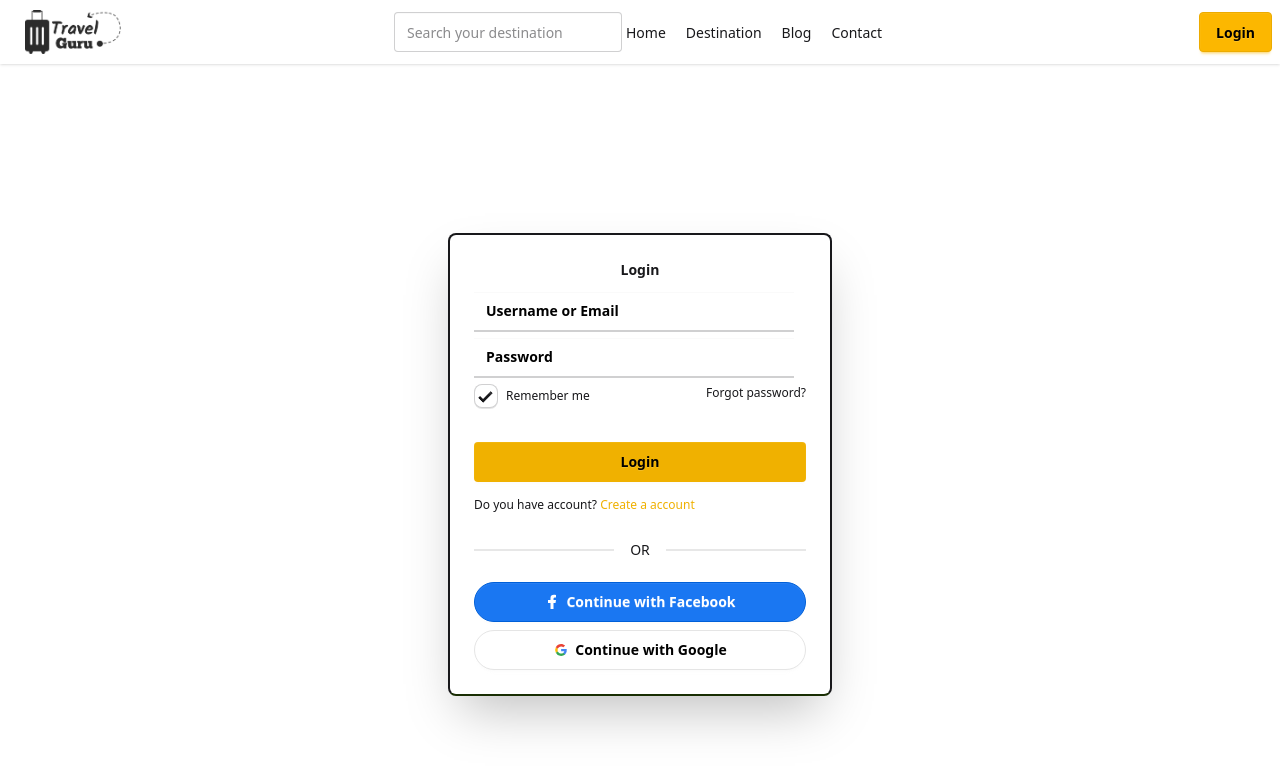
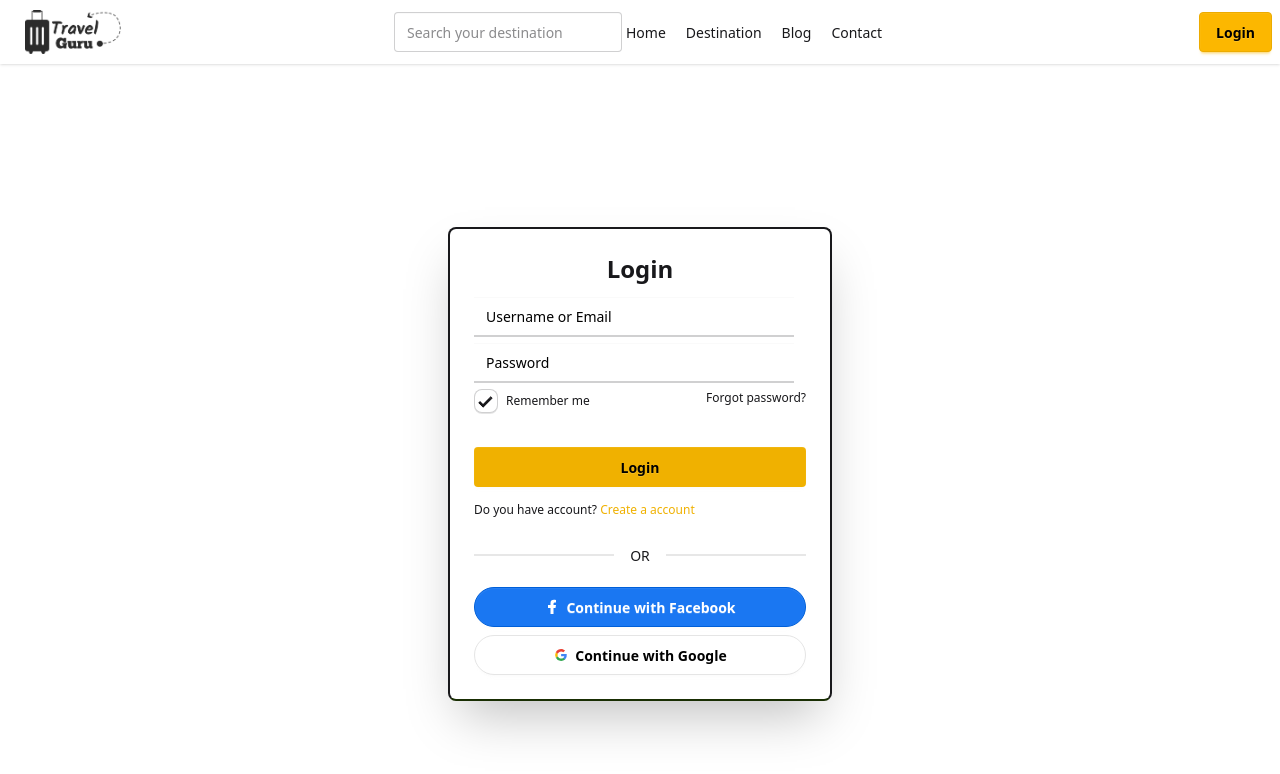
Before and after one commit to MaLiHa1321/Romely, a React (Vite) app: page /login in a window 1280 px wide. Shown: the top 774 px of the page. Built offline with nearby package versions, Linux system fonts and the light colour scheme.

Commit message:
firebase configuration setup are completed

```diff
--- a/package.json
+++ b/package.json
@@ -11,6 +11,7 @@
   },
   "dependencies": {
     "@tailwindcss/vite": "^4.1.3",
+    "firebase": "^11.6.0",
     "react": "^19.0.0",
     "react-dom": "^19.0.0",
     "react-router-dom": "^7.4.0",
--- a/src/Component/Authentication/Login.jsx
+++ b/src/Component/Authentication/Login.jsx
@@ -6,10 +6,10 @@ const Login = () => {
         <div className="flex items-center justify-center min-h-screen">
           <div className="card bg-base-100 w-full max-w-sm md:h-full shrink-0 shadow-2xl border-2 border-b-lime-950">
       <div className="card-body">
-        <h2 className="text-center font-bold">Login</h2>
+        <h2 className="text-center font-bold text-2xl">Login</h2>
         <fieldset className="fieldset">
-          <input type="text" className="input border-0 border-b-2 focus:outline-none focus:border-b-neutral  bg-transparent rounded-none placeholder:text-black font-black" placeholder="Username or Email" />
-          <input type="password" className="input border-0 border-b-2 focus:outline-none focus:border-b-neutral  bg-transparent rounded-none placeholder:text-black font-black" placeholder="Password" />
+          <input type="text" className="input border-0 border-b-2 focus:outline-none focus:border-b-neutral  bg-transparent rounded-none placeholder:text-black" placeholder="Username or Email" />
+          <input type="password" className="input border-0 border-b-2 focus:outline-none focus:border-b-neutral  bg-transparent rounded-none placeholder:text-black" placeholder="Password" />
           <div className="flex justify-between space-y-3">
             <div className="flex gap-2 items-center">
             <input type="checkbox" defaultChecked className="checkbox" />
--- a/src/Component/Authentication/Signup.jsx
+++ b/src/Component/Authentication/Signup.jsx
@@ -7,7 +7,7 @@ const Signup = () => {
             <div className="flex items-center justify-center min-h-screen">
                 <div className="card bg-base-100 w-full max-w-sm md:h-full shrink-0 shadow-2xl border-2 border-b-lime-950">
                     <div className="card-body">
-                        <h2 className="text-center font-bold">Create an Account</h2>
+                        <h2 className="text-center font-bold text-2xl">Create an Account</h2>
                         <fieldset className="fieldset">
                             <input type="text" className="input border-0 border-b-2 focus:outline-none focus:border-b-neutral  bg-transparent rounded-none placeholder:text-black " placeholder="First name" />
                             <input type="Text" className="input border-0 border-b-2 focus:outline-none focus:border-b-neutral  bg-transparent rounded-none placeholder:text-black " placeholder="Last name" />
--- a/src/Component/navbar/Navbar.jsx
+++ b/src/Component/navbar/Navbar.jsx
@@ -1,5 +1,5 @@
 import React from 'react';
-import { NavLink } from 'react-router-dom';
+import { Link, NavLink } from 'react-router-dom';
 import logo from '../../assets/logo (1).png';
 
 const Navbar = () => {
@@ -37,7 +37,7 @@ const Navbar = () => {
     </ul>
   </div>
   <div className="navbar-end">
-    <a className="btn btn-warning text-black">Login</a>
+    <Link to='/login'><a className="btn btn-warning text-black">Login</a></Link>
   </div>
 </div>
 
--- /dev/null
+++ b/src/Firebase/Firebase.config.js
@@ -0,0 +1,18 @@
+// Import the functions you need from the SDKs you need
+import { initializeApp } from "firebase/app";
+// TODO: Add SDKs for Firebase products that you want to use
+// https://firebase.google.com/docs/web/setup#available-libraries
+
+// Your web app's Firebase configuration
+const firebaseConfig = {
+  apiKey: "AIzaSyCPj43WDWuAiRrHGI8hP-NbDc_i1Kt9KYU",
+  authDomain: "romely-b960d.firebaseapp.com",
+  projectId: "romely-b960d",
+  storageBucket: "romely-b960d.firebasestorage.app",
+  messagingSenderId: "438695382343",
+  appId: "1:438695382343:web:28dfdb972c6d8dfa30d062"
+};
+
+// Initialize Firebase
+const app = initializeApp(firebaseConfig);
+export default app;
--- a/src/main.jsx
+++ b/src/main.jsx
@@ -10,6 +10,7 @@ import Root from './Component/Root/Root';
 import BannerNext from './Component/home/BannerNext';
 import Login from './Component/Authentication/Login';
 import Signup from './Component/Authentication/Signup';
+import AuthProvider from './provider/AuthProvider';
 
 const router = createBrowserRouter([
   {
@@ -39,7 +40,10 @@ const router = createBrowserRouter([
 
 createRoot(document.getElementById('root')).render(
   <StrictMode>
-    {/* <App /> */}
+
+  <AuthProvider>
+
     <RouterProvider router={router} />
+  </AuthProvider>
   </StrictMode>,
 )
--- /dev/null
+++ b/src/provider/AuthProvider.jsx
@@ -0,0 +1,21 @@
+import { createContext, useState } from "react";
+
+export const authContext = createContext();
+
+const AuthProvider = ({children}) => {
+
+    const [user,setUser] = useState(null);
+
+    const authInfo ={
+        user,
+        setUser
+    }
+
+    return (
+        <authContext.Provider value={authInfo}>
+            {children}
+        </authContext.Provider>
+    );
+};
+
+export default AuthProvider;
```
Also changed, not shown: 1 other file (tests, documents, lock files or other folders).
